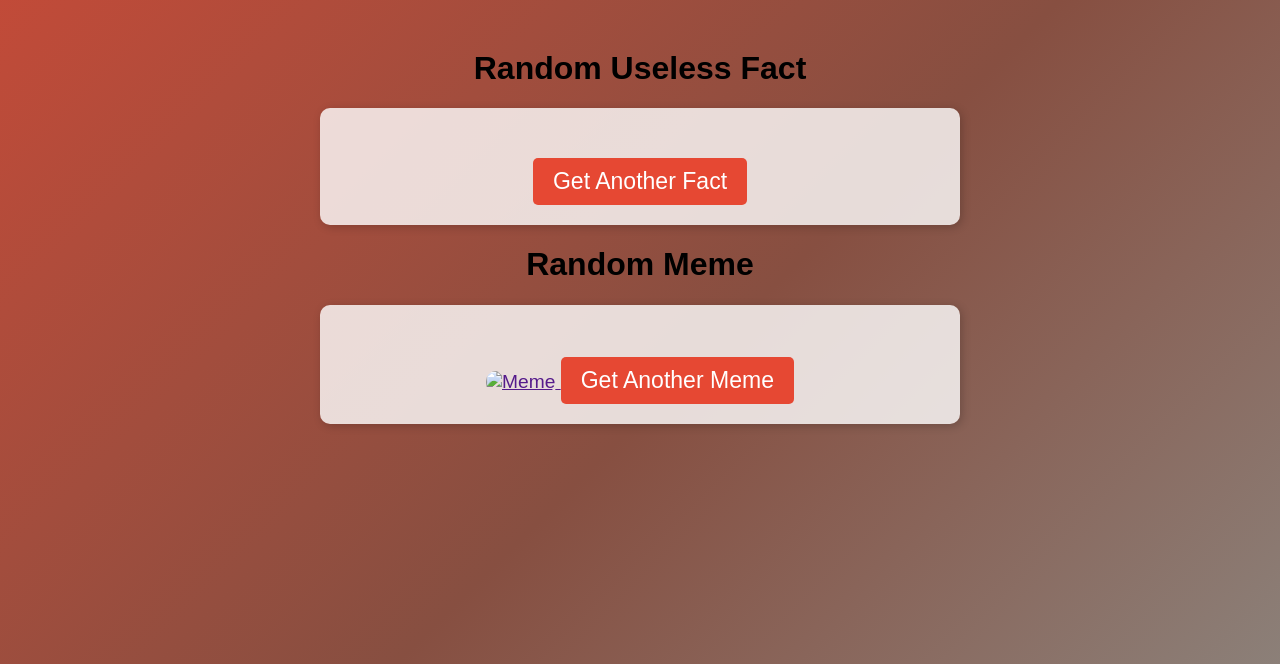
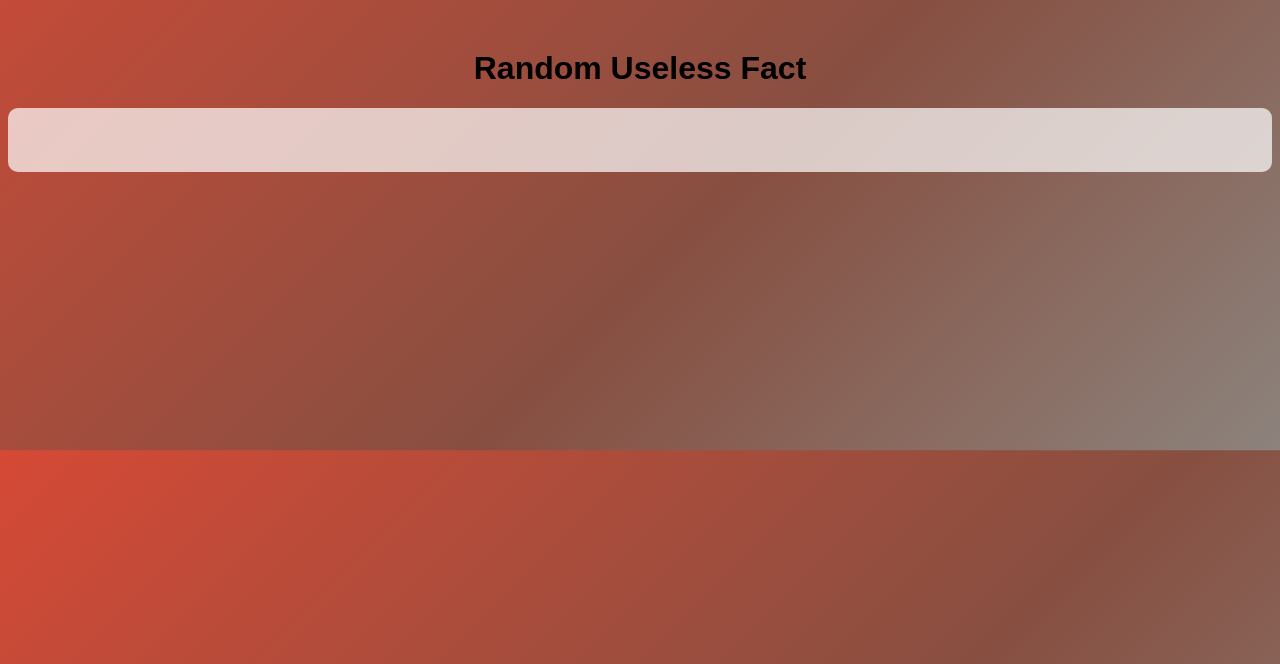
Before and after one commit to ivyanneh/la-rose-, a Flask app: page / in a window 1280 px wide. Shown: the top 664 px of the page. Run offline with Flask 3, Linux system fonts and the light colour scheme; data that the repository does not hold is empty.

Commit message:
Update index.html

```diff
--- a/useless_facts_app/templates/index.html
+++ b/useless_facts_app/templates/index.html
@@ -3,7 +3,7 @@
 <head>
     <meta charset="UTF-8">
     <meta name="viewport" content="width=device-width, initial-scale=1.0">
-    <title>Useless Facts & Memes</title>
+    <title>Useless Facts</title>
     <style>
         body {
             font-family: Arial, sans-serif;
@@ -14,85 +14,32 @@
             animation: gradientAnimation 10s ease infinite;
         }
 
-        .fact, .meme {
-            font-size: 1.2em;
-            width: 80%;
-            max-width: 600px;
-            margin: 20px auto;
-            background-color: rgba(255, 255, 255, 0.8);
+        .fact {
+            font-size: 1.5em;
+            margin-top: 20px;
+            background-color: rgba(255, 255, 255, 0.7); /* Light background for text */
             padding: 20px;
             border-radius: 10px;
-            box-shadow: 2px 2px 10px rgba(0, 0, 0, 0.2);
         }
 
-        img {
-            width: 100%;
-            max-width: 400px;
-            border-radius: 10px;
-            margin-top: 10px;
-        }
-
+        /* Animation to make the gradient move */
         @keyframes gradientAnimation {
-            0% { background-position: 0% 50%; }
-            50% { background-position: 100% 50%; }
-            100% { background-position: 0% 50%; }
-        }
-
-        .refresh-button {
-            margin-top: 10px;
-            padding: 10px 20px;
-            font-size: 1.2em;
-            background-color: #E64833;
-            color: white;
-            border: none;
-            border-radius: 5px;
-            cursor: pointer;
-            transition: 0.3s;
-        }
-
-        .refresh-button:hover {
-            background-color: #c53b28;
+            0% {
+                background-position: 0% 50%;
+            }
+            50% {
+                background-position: 100% 50%;
+            }
+            100% {
+                background-position: 0% 50%;
+            }
         }
     </style>
 </head>
 <body>
     <h1>Random Useless Fact</h1>
     <div class="fact">
-        <p id="fact-text">{{ fact }}</p>
-        <button class="refresh-button" onclick="fetchNewFact()">Get Another Fact</button>
+        <p>{{ fact }}</p>
     </div>
-
-    <h1>Random Meme</h1>
-    <div class="meme">
-        <h3 id="meme-title">{{ meme.title }}</h3>
-        <a id="meme-link" href="{{ meme.postLink }}" target="_blank">
-            <img id="meme-img" src="{{ meme.url }}" alt="Meme">
-        </a>
-        <button class="refresh-button" onclick="fetchNewMeme()">Get Another Meme</button>
-    </div>
-
-    <script>
-        // Fetch a new fact and update only the fact section
-        function fetchNewFact() {
-            fetch('/get-fact')
-            .then(response => response.json())
-            .then(data => {
-                document.getElementById("fact-text").textContent = data.fact;
-            })
-            .catch(error => console.error('Error fetching fact:', error));
-        }
-
-        // Fetch a new meme and update only the meme section
-        function fetchNewMeme() {
-            fetch('/get-meme')
-            .then(response => response.json())
-            .then(data => {
-                document.getElementById("meme-title").textContent = data.title;
-                document.getElementById("meme-img").src = data.url;
-                document.getElementById("meme-link").href = data.postLink;
-            })
-            .catch(error => console.error('Error fetching meme:', error));
-        }
-    </script>
 </body>
 </html>
```
